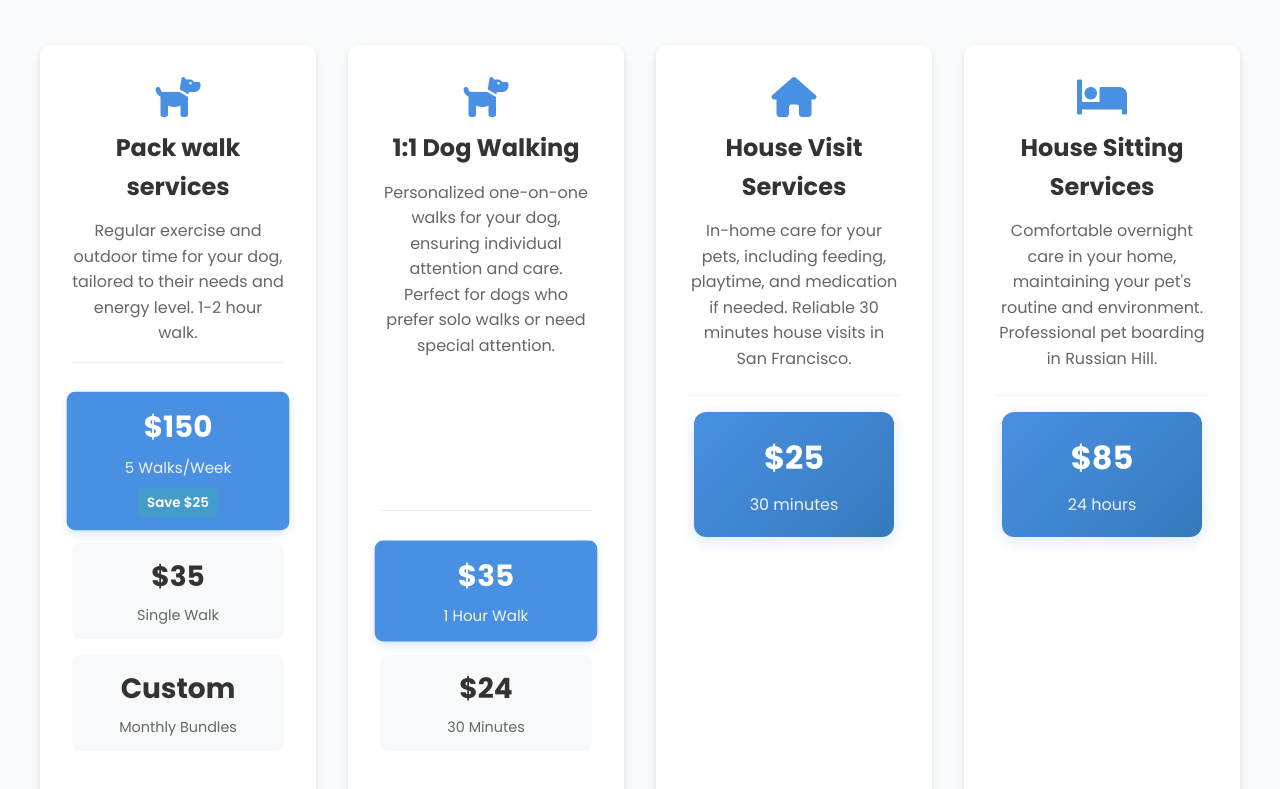
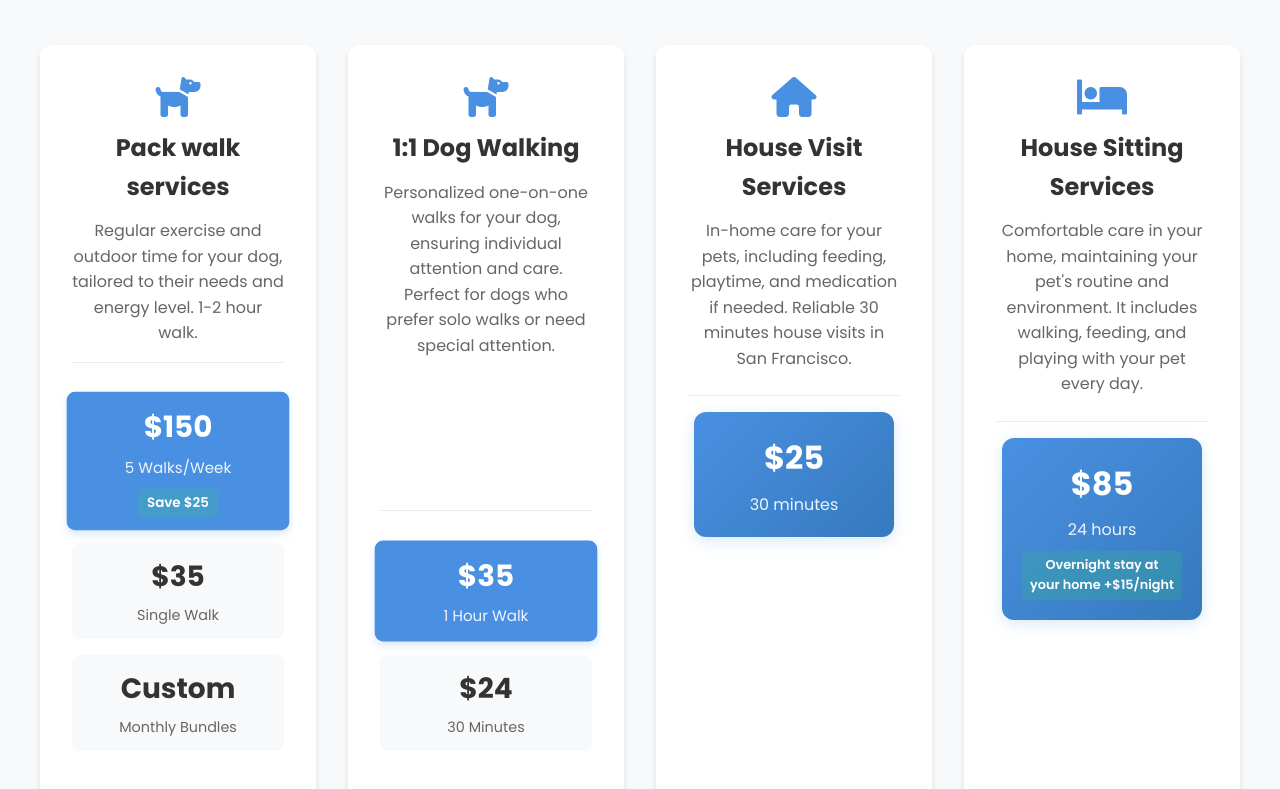
Before and after one commit to JesusMSM/petsitting, a plain HTML site: page contact.html in a window 1280 px wide. Shown: the part 538-1327 px from the top of the page. Drawn offline with Linux system fonts and the light colour scheme.

Commit message:
overnight

```diff
--- a/contact.html
+++ b/contact.html
@@ -122,11 +122,12 @@
                 <div class="service-card">
                     <i class="fas fa-bed" aria-hidden="true"></i>
                     <h3>House Sitting Services</h3>
-                    <p>Comfortable overnight care in your home, maintaining your pet's routine and environment. Professional pet boarding in Russian Hill.</p>
+                    <p>Comfortable care in your home, maintaining your pet's routine and environment. It includes walking, feeding, and playing with your pet every day.</p>
                     <div class="pricing-info">
                         <div class="price-option featured">
                             <span class="price">$85</span>
                             <span class="price-label">24 hours</span>
+                            <span class="price-save">Overnight stay at your home +$15/night</span>
                         </div>
                     </div>
                 </div>
```
Also changed, not shown: index.html (+2 -1 lines).
